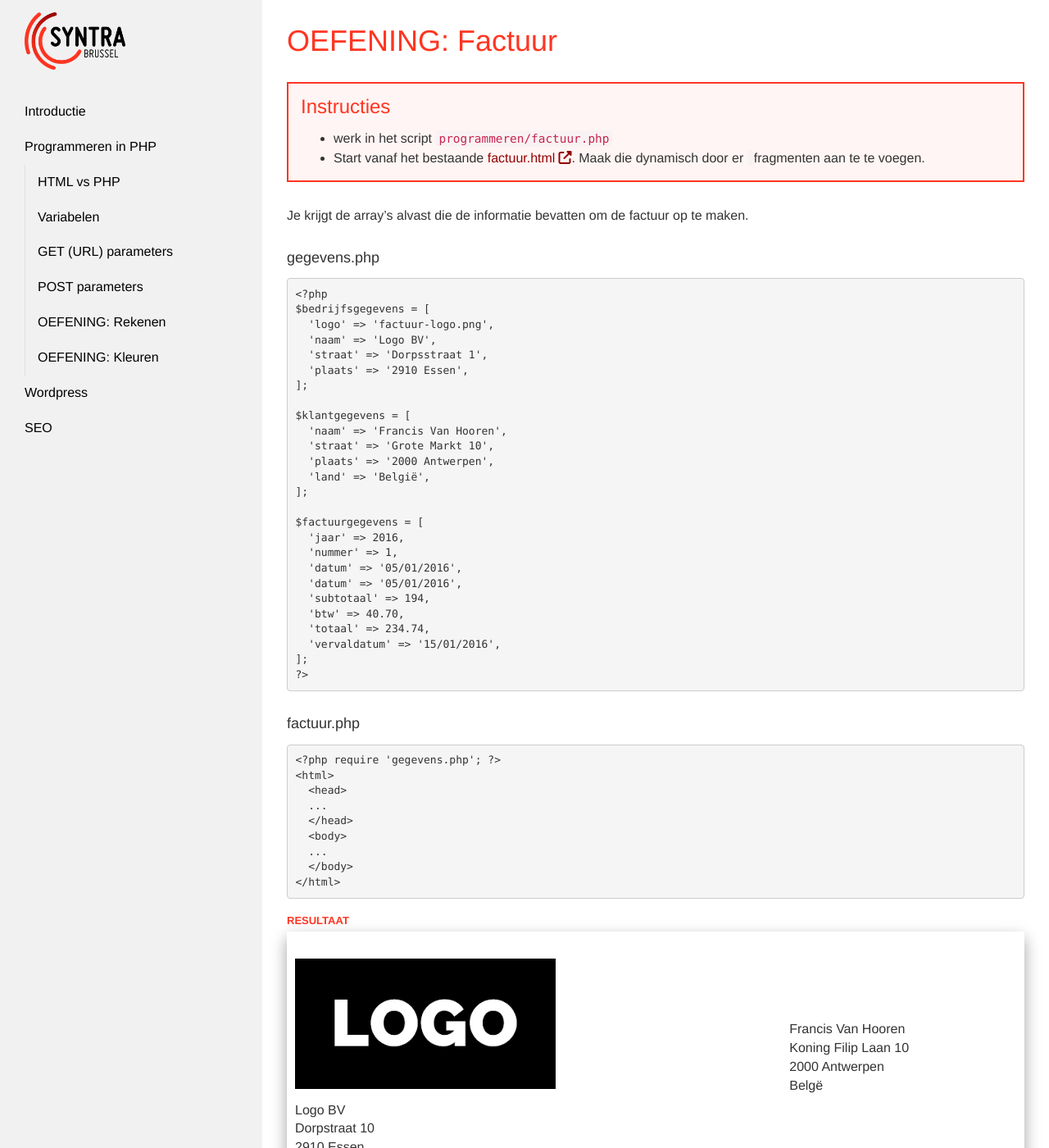
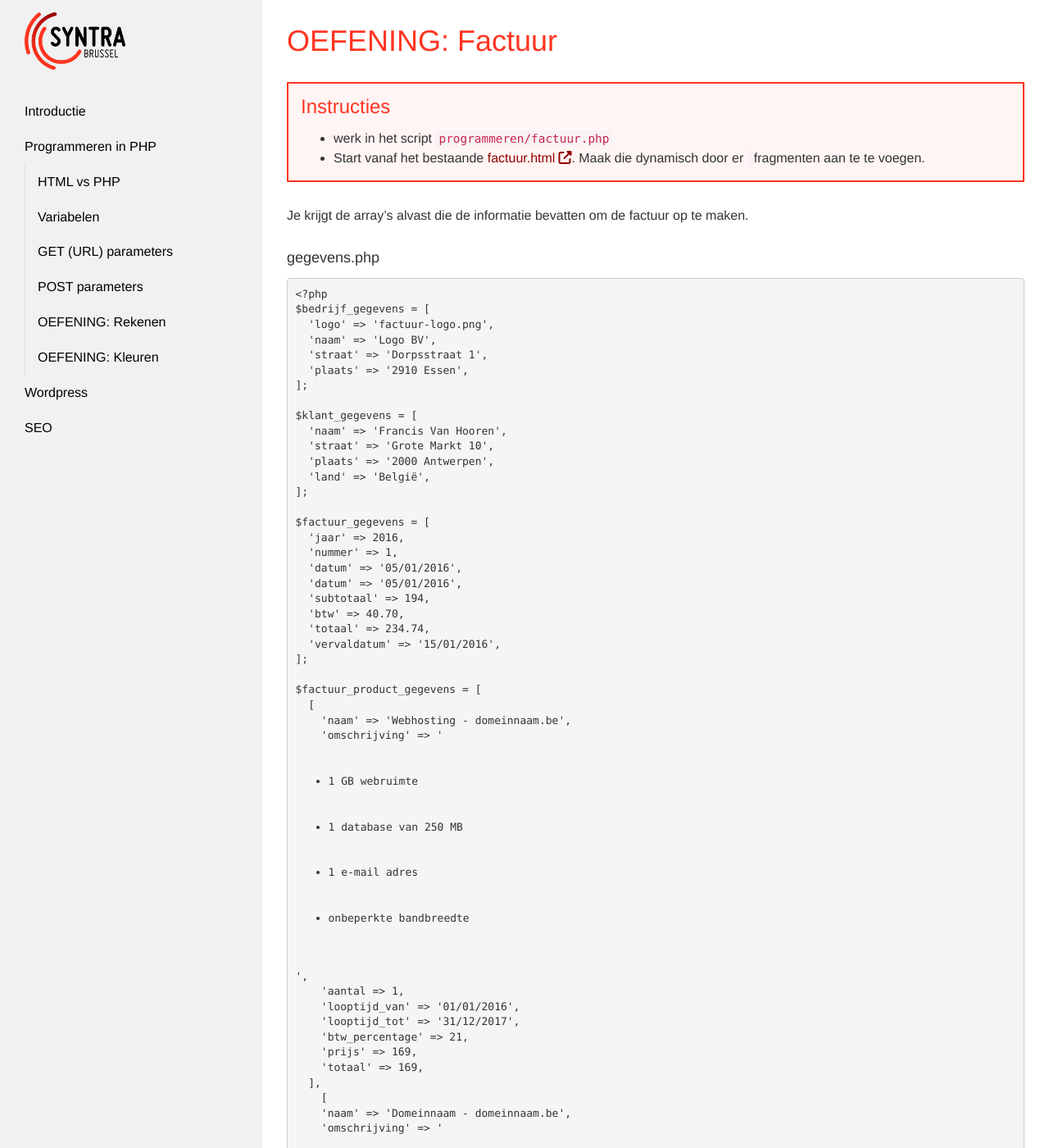
Before and after one commit to Syntra-Brussel/dynamische-webtechnieken, a Jekyll site: the page built from programmeren/oefening-factuur.md, in a window 1280 px wide and 1400 px high. Shown: the whole window at 82% size. Built offline with Jekyll 4.4.1, drawn with Linux system fonts in a browser that asks for light colours; nearby versions of some CDN libraries; a script that is not in the unit is left out; some of the changed text lies outside the part shown.

Commit message:
Update oefening-factuur.md

```diff
--- a/programmeren/oefening-factuur.md
+++ b/programmeren/oefening-factuur.md
@@ -18,21 +18,21 @@ Je krijgt de array's alvast die de informatie bevatten om de factuur op te maken
 #### gegevens.php
 <pre data-enlighter-theme="beyond" data-enlighter-language="php">
 &lt;?php
-$bedrijfsgegevens = [
+$bedrijf_gegevens = [
   'logo' => 'factuur-logo.png',
   'naam' => 'Logo BV',
   'straat' => 'Dorpsstraat 1',
   'plaats' => '2910 Essen',
 ];
 
-$klantgegevens = [
+$klant_gegevens = [
   'naam' => 'Francis Van Hooren',
   'straat' => 'Grote Markt 10',
   'plaats' => '2000 Antwerpen',
   'land' => 'België',
 ];
 
-$factuurgegevens = [
+$factuur_gegevens = [
   'jaar' => 2016,
   'nummer' => 1,
   'datum' => '05/01/2016',
@@ -41,6 +41,36 @@ $factuurgegevens = [
   'btw' => 40.70,
   'totaal' => 234.74,
   'vervaldatum' => '15/01/2016',
+];
+
+$factuur_product_gegevens = [
+  [
+    'naam' => 'Webhosting - domeinnaam.be',
+    'omschrijving' => '<ul>
+            <li>1 GB webruimte</li>
+            <li>1 database van 250 MB</li>
+            <li>1 e-mail adres</li>
+            <li>onbeperkte bandbreedte</li>
+        </ul>',
+    'aantal => 1,
+    'looptijd_van' => '01/01/2016',
+    'looptijd_tot' => '31/12/2017',
+    'btw_percentage' => 21,
+    'prijs' => 169,
+    'totaal' => 169,
+  ],
+    [
+    'naam' => 'Domeinnaam - domeinnaam.be',
+    'omschrijving' => '<ul>
+            <li>registiratie/verlenging domeinnaam</li>
+        </ul>',
+    'aantal => 1,
+    'looptijd_van' => '01/01/2016',
+    'looptijd_tot' => '31/12/2017',
+    'btw_percentage' => 21,
+    'prijs' => 169,
+    'totaal' => 169,
+  ],
 ];
 ?&gt;
 </pre>
```
